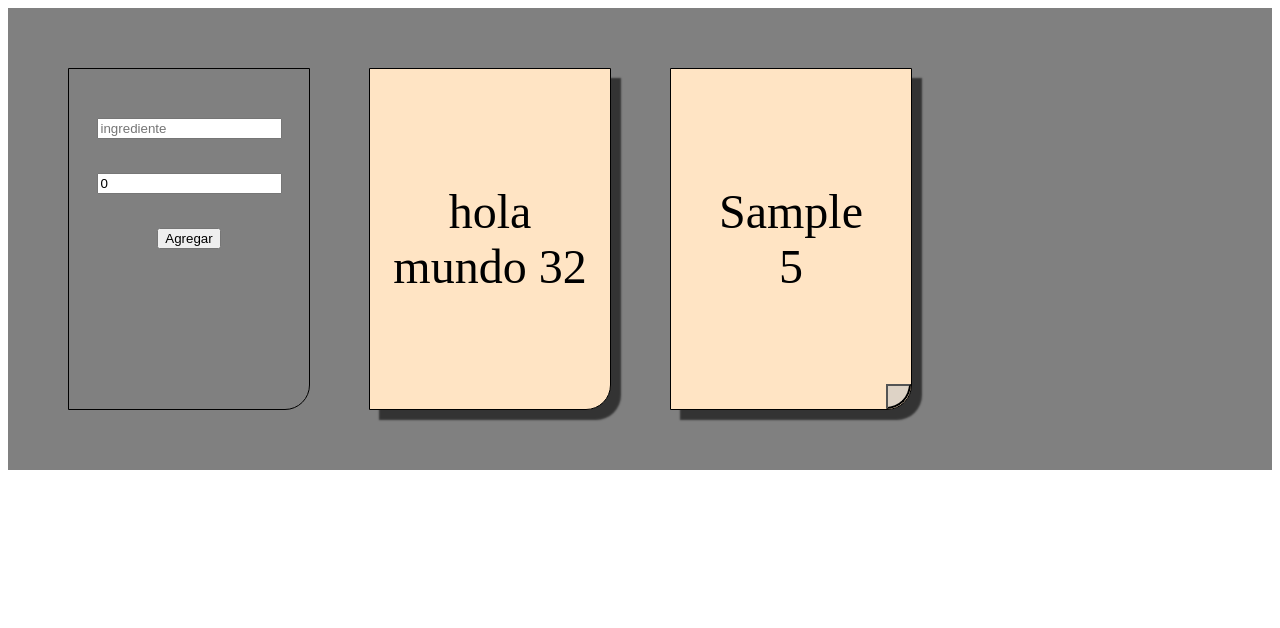
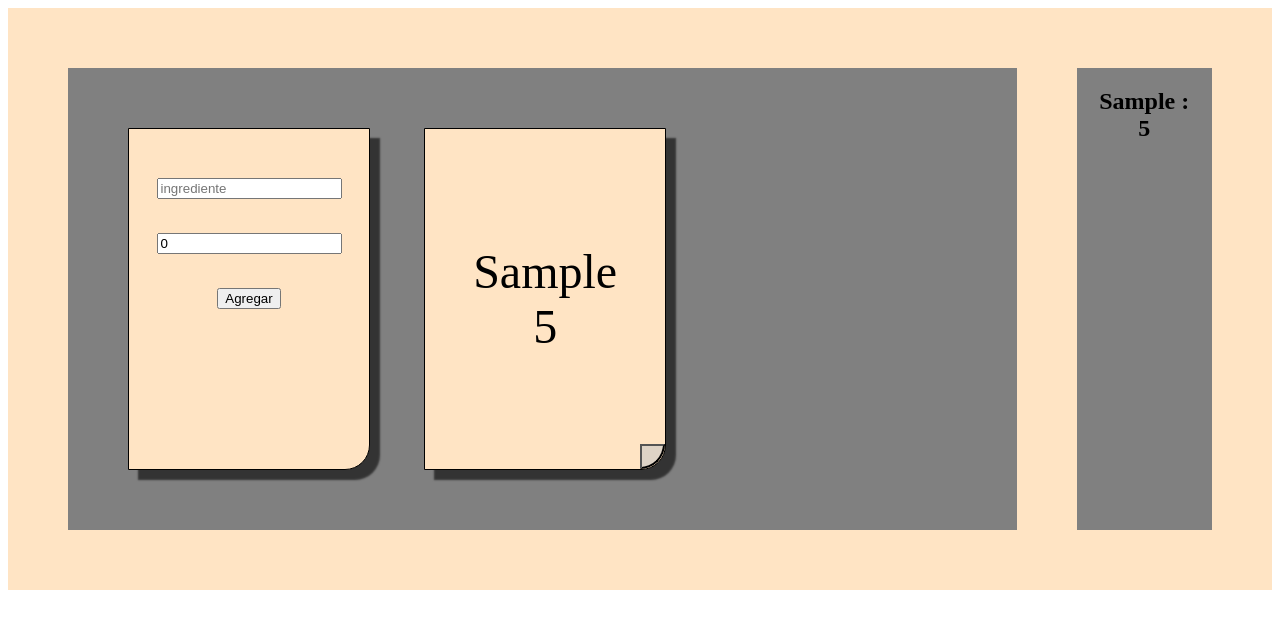
Before and after one commit to wonejote/Shopping-list, a plain HTML site: page index.html in a window 1280 px wide. Both pictures are taken after typing "Sample", "5" into the empty fields and a click on the button "Agregar". Drawn offline with Linux system fonts and the light colour scheme; a web font is replaced by a local one.

Commit message:
completado

```diff
--- a/index.html
+++ b/index.html
@@ -8,13 +8,17 @@
     <script src="script.js" defer></script>
 </head>
 <body>
-    <div class="container">
-        <div class="entrada">
-            <input type="text"  placeholder="ingrediente" id="nameid">
-            <input type="number" name="number" placeholder="cantidad" id="numberid">
-             <button id="agregar">Agregar</button>
+    <div class="fondo">
+        <div class="container">
+            <div class="entrada">
+                <input type="text"  placeholder="ingrediente" id="nameid">
+                <input type="number" min="1" name="number" placeholder="cantidad" id="numberid">
+                 <button id="agregar">Agregar</button>
+            </div>
+
         </div>
-        <div class="card">hola mundo 32</div>
+
+        <div class="sidebar"> hola</div>
     </div>
 
 
--- a/script.js
+++ b/script.js
@@ -27,6 +27,9 @@ function addDeleteButton(card){
   {
     deleteBook(card);
     bodyElement.removeChild(card);
+    sideElement.innerText = myLibrary.map(el => `${el.name}: ${el.amount}`)
+  .join("\n");
+
 
   });
 }
@@ -39,7 +42,7 @@ const bodyElement = document.querySelector(".container");
 const botonElement = document.querySelector("#agregar");
 const inputName = document.querySelector("#nameid");
 const inputNumber = document.querySelector("#numberid");
-
+const sideElement = document.querySelector(".sidebar");
 
 botonElement.addEventListener("click",function()
 
@@ -50,6 +53,10 @@ botonElement.addEventListener("click",function()
   card.id = crypto.randomUUID();
   card.innerText = inputName.value + "\n" + inputNumber.value;
   addBookToLibrary(inputName.value,inputNumber.value,card);
+
+
+  sideElement.innerText = myLibrary.map(el => `${el.name} : ${el.amount}`)
+  .join("\n");
 
 
   inputName.value = "";
--- a/styles.css
+++ b/styles.css
@@ -23,14 +23,15 @@
   justify-content: center;
   align-items: center;
   border-bottom-right-radius: 25px;
+
+   background-color: rgba(255, 228, 196, 1);
+  box-shadow: 10px 10px 2px rgba(0, 0, 0, 0.6);
 }
 
 .card{
    display: flex;
    position: relative;
 
-   background-color: bisque;
-  box-shadow: 10px 10px 2px rgba(0, 0, 0, 0.6);
 }
 
 .deleteB{
@@ -43,3 +44,24 @@
   border-bottom-right-radius: 25px;
 
 }
+
+.fondo{
+
+  height: 100%;
+  width: 100%;
+  background-color:  rgba(255, 228, 196, 1);
+  padding: 60px;
+  display: grid;
+  grid-template-columns: 7fr 1fr;
+  gap: 60px;
+  box-sizing: border-box
+
+}
+
+.sidebar{
+  background-color: rgba(128, 128, 128, 1);
+  text-align: center;
+  padding: 20px;
+  font-weight: 700;
+  font-size: 1.5em;
+}
```
